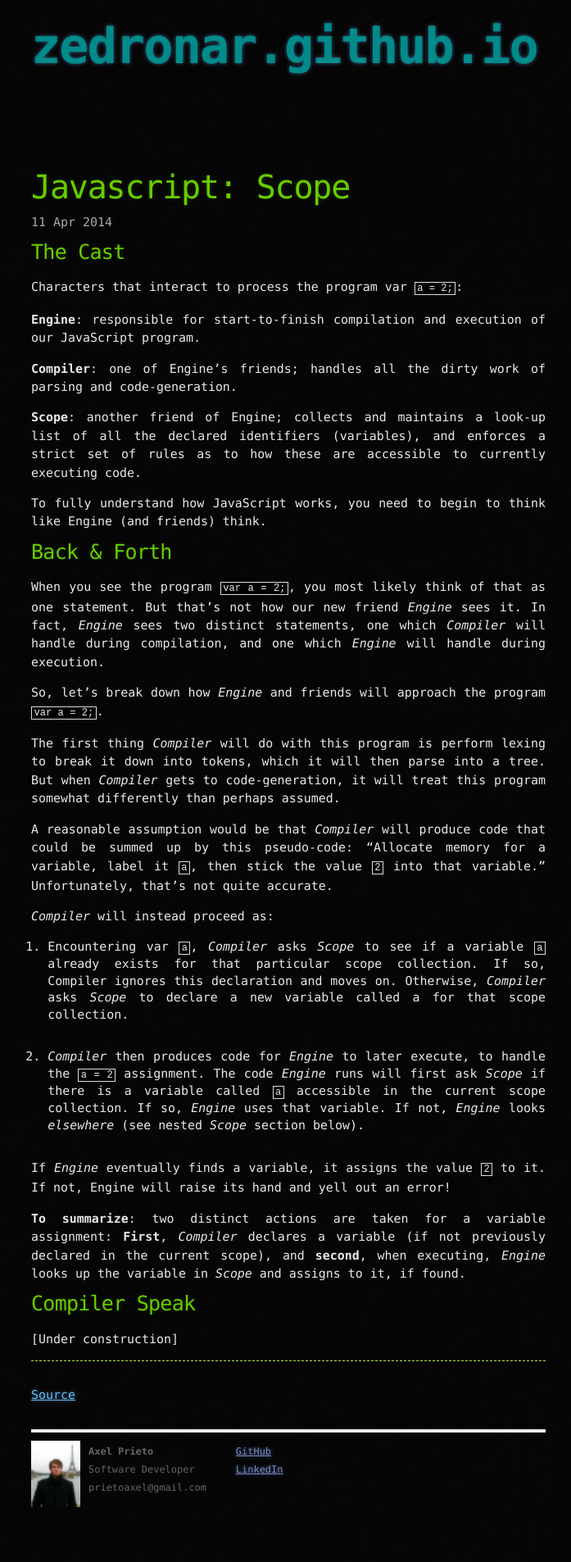
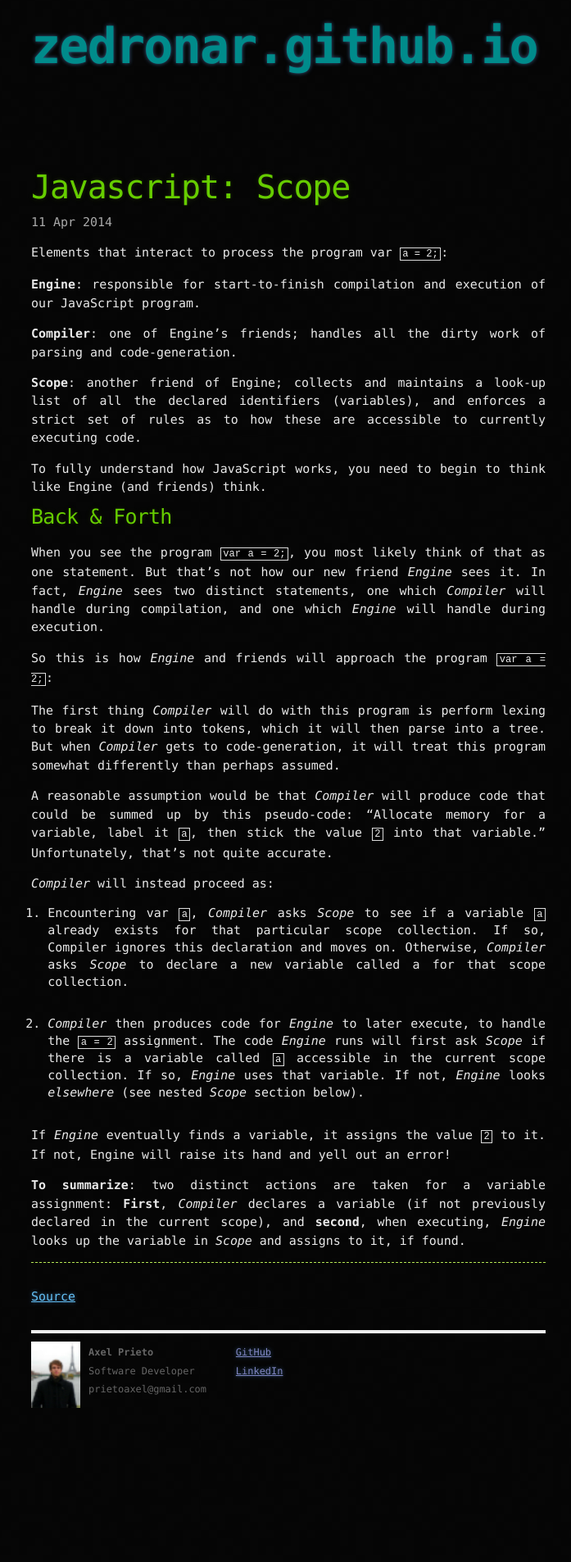
Before and after one commit to 4x3lpri3t0/zedronar.github.io, a Jekyll site: the page built from _posts/2014-04-11-javascript-scope.markdown, in a window 1280 px wide. Shown: the whole page at 82% size, without its empty margins (288-985 px from the left). Built offline with Jekyll 4.4.1, drawn with Linux system fonts in a browser that asks for light colours; Markdown is read by kramdown in place of the engine named in the settings; comment, search, counter and statistics services are not loaded; after the commit the page ends 1786 px from its top, so only the background shows below that.

Commit message:
Small fix.

```diff
--- a/_posts/2014-04-11-javascript-scope.markdown
+++ b/_posts/2014-04-11-javascript-scope.markdown
@@ -5,9 +5,7 @@ date:   2014-04-11 11:30:00
 categories: javascript
 ---
 
-### The Cast ###
-
-Characters that interact to process the program var `a = 2;`:
+Elements that interact to process the program var `a = 2;`:
 
 **Engine**: responsible for start-to-finish compilation and execution of our JavaScript program.
 
@@ -21,7 +19,7 @@ To fully understand how JavaScript works, you need to begin to think like Engine
 
 When you see the program `var a = 2;`, you most likely think of that as one statement. But that's not how our new friend *Engine* sees it. In fact, *Engine* sees two distinct statements, one which *Compiler* will handle during compilation, and one which *Engine* will handle during execution.
 
-So, let's break down how *Engine* and friends will approach the program `var a = 2;`.
+So this is how *Engine* and friends will approach the program `var a = 2;`:
 
 The first thing *Compiler* will do with this program is perform lexing to break it down into tokens, which it will then parse into a tree. But when *Compiler* gets to code-generation, it will treat this program somewhat differently than perhaps assumed.
 
@@ -37,10 +35,6 @@ If *Engine* eventually finds a variable, it assigns the value `2` to it. If not,
 
 **To summarize**: two distinct actions are taken for a variable assignment: **First**, *Compiler* declares a variable (if not previously declared in the current scope), and **second**, when executing, *Engine* looks up the variable in *Scope* and assigns to it, if found.
 
-### Compiler Speak ###
-
-[Under construction]
-
 ---
 
 [Source](https://github.com/getify/You-Dont-Know-JS/blob/master/scope%20&%20closures/ch1.md)
```
